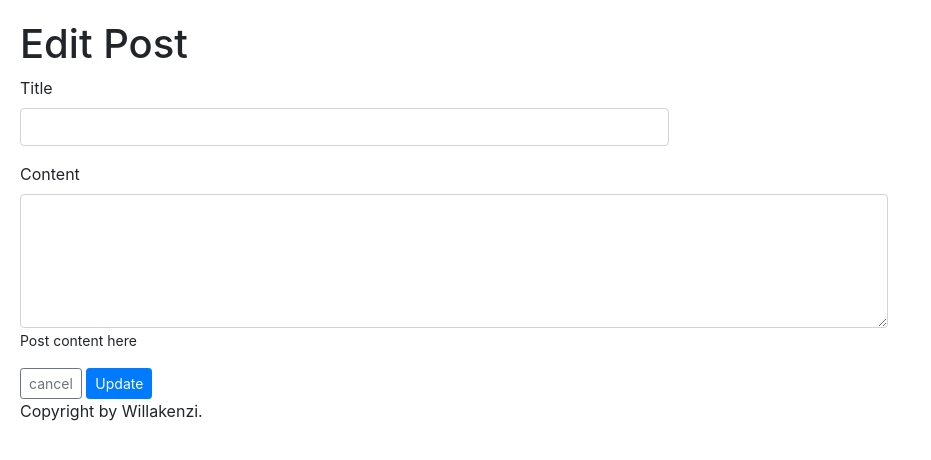
After one commit to berolso/23.1blogly, a Flask app: template templates/edit_post.html in a window 1280 px wide. The commit adds this page. Shown: the top 460 px of the page, without its empty margins (0-931 px from the left). Run offline with Flask 2, Linux system fonts and the light colour scheme; the template is opened without the code that fills it, so the values that code supplies are empty; some libraries are stand-ins or nearby versions.

Commit message:
add posts

```diff
--- a/app.py
+++ b/app.py
@@ -1,7 +1,7 @@
 """Blogly application."""
 
-from flask import Flask, request, redirect, render_template
-from models import db, connect_db, User
+from flask import Flask, request, redirect, render_template, url_for
+from models import db, connect_db, User, Post
 
 app = Flask(__name__)
 app.config['SQLALCHEMY_DATABASE_URI'] = 'postgresql:///blogly'
@@ -28,11 +28,11 @@ def list_users():
   return render_template('index.html', users=users)
 
 @app.route('/users/new')
-def add_new_user():
-  return render_template('new.html')
+def create_new_user():
+  return render_template('new_user.html')
 
 @app.route('/users/new', methods=['POST'])
-def create_new_user():
+def post_new_user():
   new_user = User(
   first_name=request.form['first'],
   last_name=request.form['last'],
@@ -45,12 +45,13 @@ def create_new_user():
 @app.route('/users/<int:user_id>')
 def user_detail(user_id):
   user = User.query.get_or_404(user_id)
+
   return render_template('user.html', user=user)
 
 @app.route('/users/<int:user_id>/edit')
-def get_edit_user(user_id):
+def edit_user(user_id):
   user = User.query.get_or_404(user_id)
-  return render_template('edit.html', user=user)
+  return render_template('edit_user.html', user=user)
 
 @app.route('/users/<int:user_id>/edit', methods=['POST'])
 def post_edit_user(user_id):
@@ -63,8 +64,52 @@ def post_edit_user(user_id):
   return redirect(f'/users/{user.id}')
 
 @app.route('/users/<int:user_id>/delete', methods=['POST'])
-def delete_user(user_id):
+def post_delete_user(user_id):
   user = User.query.get_or_404(user_id)
   db.session.delete(user)
   db.session.commit()
   return redirect('/users')
+
+@app.route('/users/<int:user_id>/posts/new')
+def new_post(user_id):
+  user = User.query.get_or_404(user_id)
+  return render_template('new_post.html',user=user)
+
+@app.route('/users/<int:user_id>/posts/new', methods=['POST'])
+def post_new_post(user_id):
+  user = User.query.get_or_404(user_id)
+  new_post = Post(
+    title = request.form['title'],
+    content = request.form['content'],
+    user_id = user.id
+  )
+  db.session.add(new_post)
+  db.session.commit()
+  return redirect(url_for('user_detail',user_id=user_id))
+
+
+@app.route('/posts/<int:post_id>')
+def post_page(post_id):
+  post = Post.query.get_or_404(post_id)
+  return render_template('post.html', post=post)
+
+@app.route('/posts/<int:post_id>/edit')
+def edit_post(post_id):
+  post = Post.query.get_or_404(post_id)
+  return render_template('edit_post.html', post=post)
+
+@app.route('/posts/<int:post_id>/edit',methods=['POST'])
+def post_edit_post(post_id):
+  post = Post.query.get_or_404(post_id)
+  post.title = request.form['title']
+  post.content = request.form['content']
+  db.session.add(post)
+  db.session.commit()
+  return redirect(f'/posts/{post.id}')
+
+@app.route('/posts/<int:post_id>/delete',methods=['POST'])
+def post_delete_post(post_id):
+  post = Post.query.get_or_404(post_id)
+  db.session.delete(post)
+  db.session.commit()
+  return redirect(f'/users/{post.user_id}')
--- /dev/null
+++ b/templates/edit_post.html
@@ -0,0 +1,54 @@
+{% extends 'base.html' %} {% block title %}New User{% endblock %} {% block
+content %}
+<h1>Edit Post</h1>
+<div>
+  <div class="mr-auto" style="width: 70%;">
+    <form method="POST">
+      <div class="form-row">
+        <div class="form-group col-md-9">
+          <label for="title">Title</label>
+          <input
+            name="title"
+            type="text"
+            class="form-control"
+            id="title"
+            placeholder="{{post.title}}"
+            value="{{post.title}}"
+            required
+          />
+        </div>
+      </div>
+      <div class="form-group">
+        <label for="content">Content</label>
+        <textarea
+          name="content"
+          type="textarea"
+          rows="5"
+          class="form-control"
+          id="content"
+          placeholder="{{post.content}}"
+          required
+        >
+{{post.content}}</textarea
+        >
+        <small>Post content here</small>
+      </div>
+      <button
+        type="submit"
+        class="btn btn-outline-secondary btn-sm"
+        formaction="/posts/{{post.id}}"
+        formmethod="GET"
+      >
+        cancel
+      </button>
+      <button
+        class="btn btn-primary btn-sm"
+        formaction="/posts/{{post.id}}/edit"
+        formmethod="POST"
+      >
+        Update
+      </button>
+    </form>
+  </div>
+</div>
+{% endblock %}
--- a/templates/index.html
+++ b/templates/index.html
@@ -10,7 +10,7 @@
   {% endfor %}
 </ul>
 {% endif %}
-  <div>
-    <a class="btn btn-sm btn-primary" href="/users/new">Add user</a>
-  </div>
+<div>
+  <a class="btn btn-sm btn-primary" href="/users/new">Add user</a>
+</div>
 {% endblock %}
--- a/templates/new.html
+++ b/templates/new_user.html
@@ -13,6 +13,7 @@ content %}
             class="form-control"
             id="first_name"
             placeholder="First Name"
+            required
           />
         </div>
         <div class="form-group col-md-6">
@@ -23,6 +24,7 @@ content %}
             class="form-control"
             id="last_name"
             placeholder="Last Name"
+            required
           />
         </div>
       </div>
@@ -34,7 +36,7 @@ content %}
           class="form-control"
           id="image_url"
           placeholder="https://"
-          value="https://"
+          value=""
         />
         <small>provide image for user</small>
       </div>
--- a/test_app.py
+++ b/test_app.py
@@ -17,7 +17,6 @@ class UserViewsTestCase(TestCase):
       app.config['TESTING'] = True
 
       # # Create all tables
-      db.drop_all()
       db.create_all()
 
       # # If table isn't empty, empty it
```
Also changed, not shown: models.py (+19 -0 lines), seed.py (added, +42 -0 lines), templates/new_post.html (added, +48 -0 lines), templates/post.html (added, +45 -0 lines), templates/user.html (+45 -7 lines), templates/edit_user.html (renamed from templates/edit.html).
